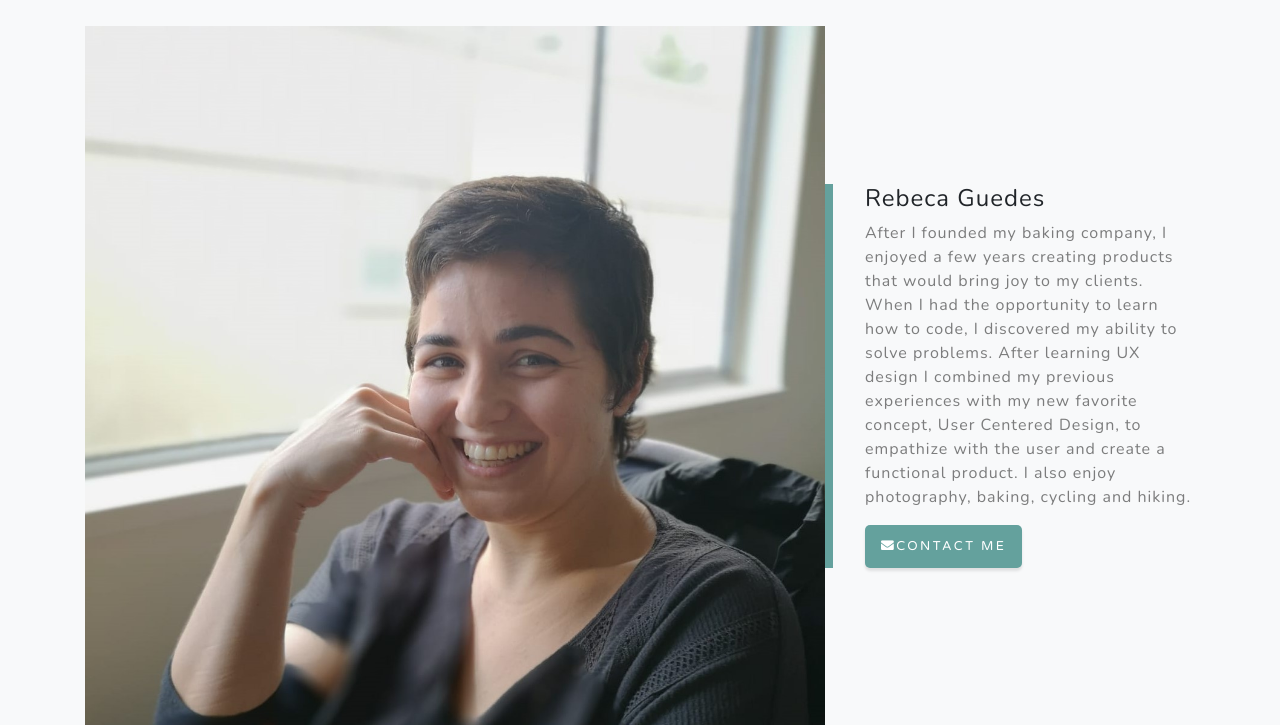
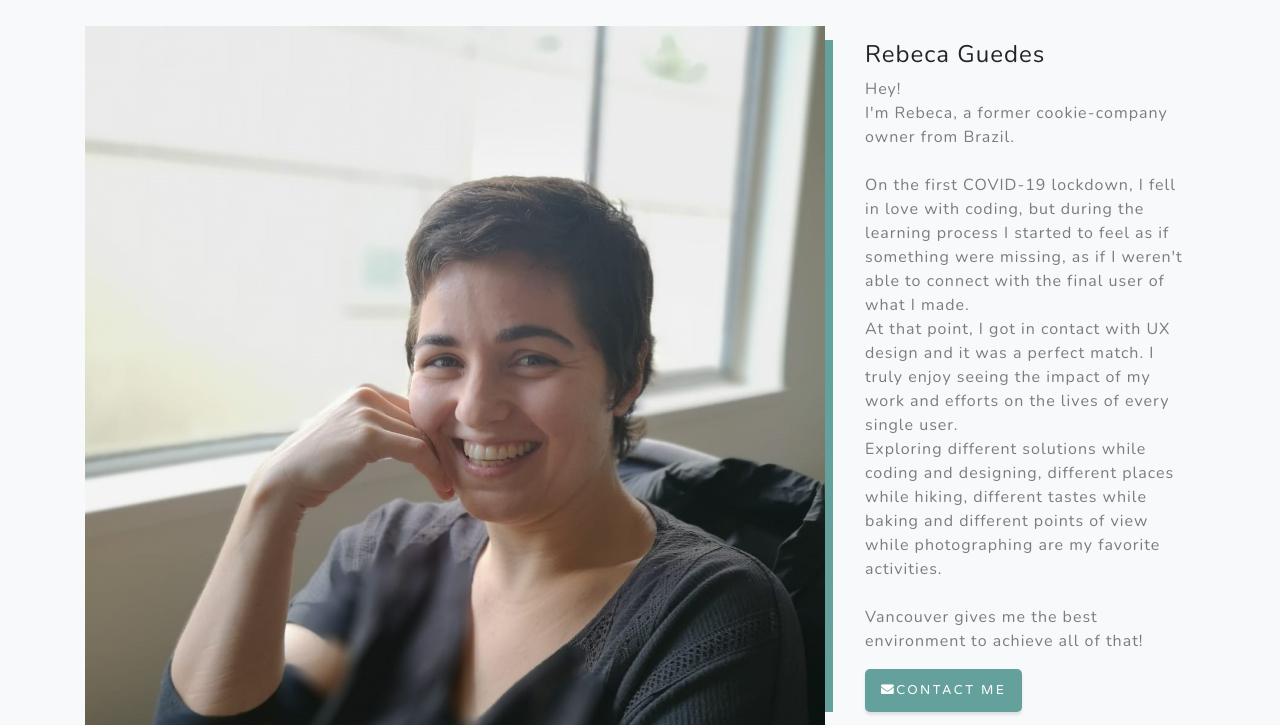
Before and after one commit to rebecatschiedel/portfolio, a Gatsby site: page /about in a window 1280 px wide. Shown: the part 294-1019 px from the top of the page. Built offline with nearby package versions, Linux system fonts and the light colour scheme; Gatsby itself is replaced by a stand-in of ours.

Commit message:
updated about me section

```diff
--- a/src/pages/about.js
+++ b/src/pages/about.js
@@ -28,13 +28,26 @@ const AboutPage = () => (
             <div className="featured-text text-center text-lg-left">
               <h4>Rebeca Guedes</h4>
               <p className="text-black-50 mb-0">
-                After I founded my baking company, I enjoyed a few years
-                creating products that would bring joy to my clients. When I had
-                the opportunity to learn how to code, I discovered my ability to
-                solve problems. After learning UX design I combined my previous
-                experiences with my new favorite concept, User Centered Design,
-                to empathize with the user and create a functional product. I
-                also enjoy photography, baking, cycling and hiking.
+                Hey! <br />
+                I'm Rebeca, a former cookie-company owner from Brazil.
+                <br />
+                <br />
+                On the first COVID-19 lockdown, I fell in love with coding, but
+                during the learning process I started to feel as if something
+                were missing, as if I weren't able to connect with the final
+                user of what I made.
+                <br />
+                At that point, I got in contact with UX design and it was a
+                perfect match. I truly enjoy seeing the impact of my work and
+                efforts on the lives of every single user.
+                <br />
+                Exploring different solutions while coding and designing,
+                different places while hiking, different tastes while baking and
+                different points of view while photographing are my favorite
+                activities.
+                <br />
+                <br />
+                Vancouver gives me the best environment to achieve all of that!
               </p>
               <button className="btn2 btn-primary">
                 <a href="mailto:rebecatcmg@gmail.com">
```
